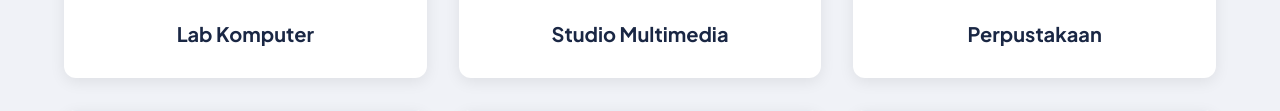
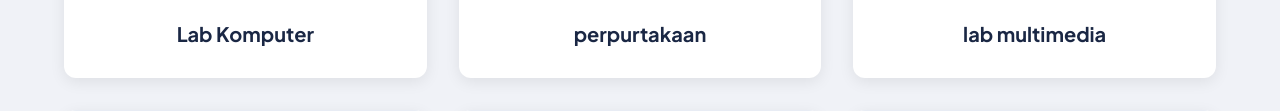
Before and after one commit to kiralzaky01-tech/akbar, a plain HTML site: page index.html in a window 1280 px wide. Shown: the part 2110-2221 px from the top of the page. Drawn offline with Linux system fonts and the light colour scheme.

Commit message:
Update index.html

```diff
--- a/index.html
+++ b/index.html
@@ -371,7 +371,7 @@
             <div class="card stagger-child">
                 <div class="card-icon">🎨</div>
                 <div class="card-body">
-                    <h3>Studio Multimedia</h3>
+                    <h3>perpurtakaan </h3>
                 </div>
             </div>
             <div class="card stagger-child">
@@ -379,7 +379,7 @@
                     <img class="card-img" src="b.jpeg" alt="Perpustakaan">
                 </div>
                 <div class="card-body">
-                    <h3>Perpustakaan</h3>
+                    <h3>lab multimedia</h3>
                 </div>
             </div>
             <div class="card stagger-child">
```
